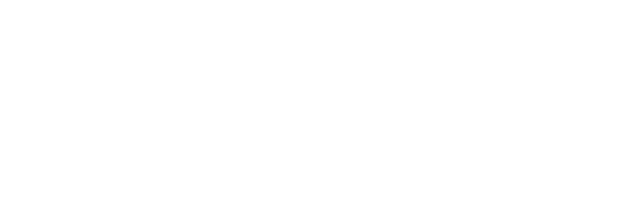
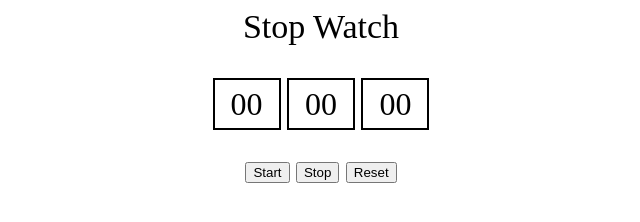
Before and after one commit to SimonADW/240108-object-exercise, a plain HTML site: page index.html in a window 1280 px wide. Shown: the whole page, without its empty margins (319-959 px from the left). Drawn offline with Linux system fonts and the light colour scheme.

Commit message:
Add html and styles

```diff
--- a/index.html
+++ b/index.html
@@ -4,10 +4,23 @@
 	<meta charset="UTF-8">
 	<meta name="viewport" content="width=device-width, initial-scale=1.0">
 	<title>Stop Watch exercise</title>
+	<link rel="stylesheet" href="style.css">
 	<script src="app.js" defer></script>
 
 </head>
 <body>
+	<span>Stop Watch</span>
+	<section>
+		<div class="seconds">00</div>
+		<div class="minutes">00</div>
+		<div class="hours">00</div>
+	</section>
+
+	<section class="buttons">
+		<button class="start">Start</button>
+		<button class="stop">Stop</button>
+		<button class="reset">Reset</button>
+	</section>
 
 </body>
 </html>
--- a/style.css
+++ b/style.css
@@ -0,0 +1,26 @@
+
+
+body {
+	font-size: 34px;
+	display: flex;
+	flex-direction: column;
+	align-items: center;
+}
+
+section {
+	display: flex;
+	margin-top: 2rem;
+	gap: 0.4rem;
+
+}
+
+section div {
+	width: 4rem;
+	height: 3rem;
+	border: 2px solid black;
+	font-size: 2rem;
+	display: flex;
+	justify-content: center ;
+	align-items: center;
+
+}
```
